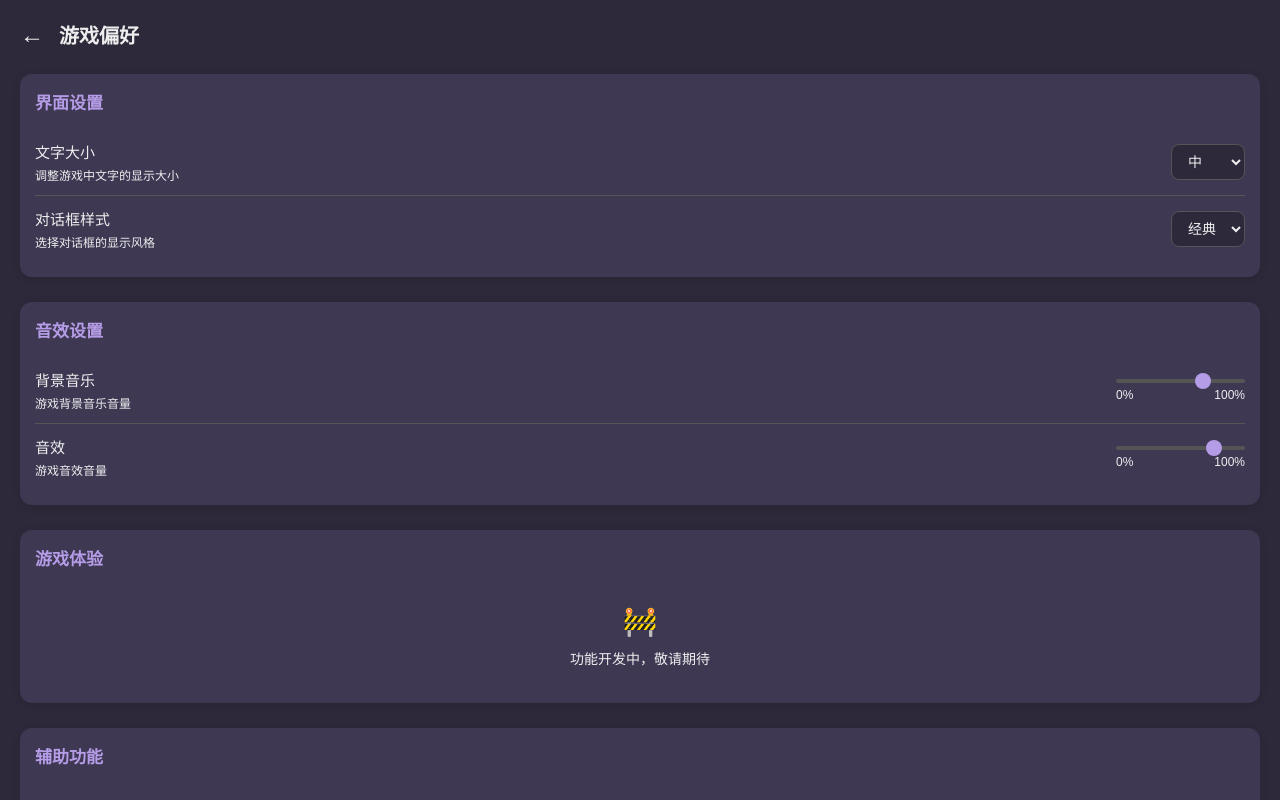
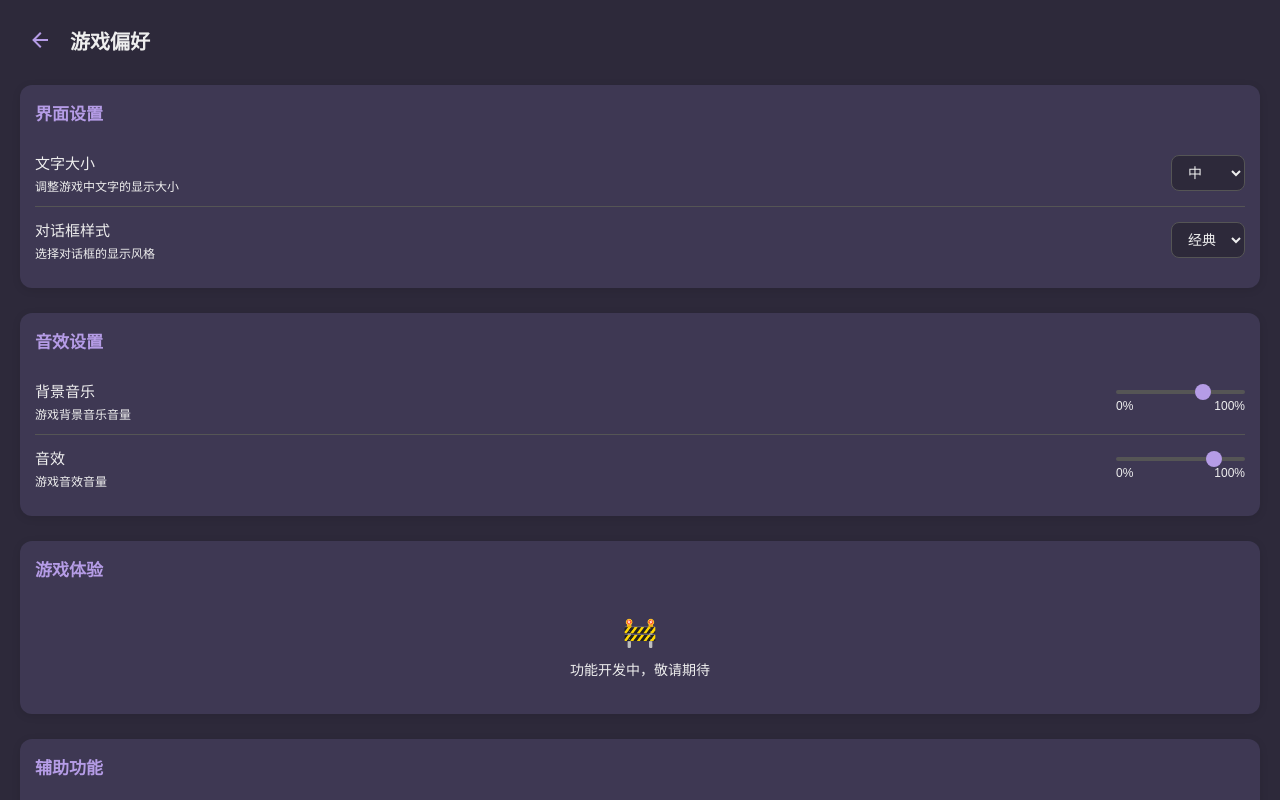
Before and after one commit to goldthinking/solorpg-proto, a Vue app: page /game-preferences in a window 1280 px wide. Shown: the top 800 px of the page. Built offline with nearby package versions, Linux system fonts and the light colour scheme.

Commit message:
refactor: 优化返回按钮图标样式；暂时固定返回到profile界面

```diff
--- a/src/views/GamePreferencesView.vue
+++ b/src/views/GamePreferencesView.vue
@@ -2,7 +2,11 @@
   <div class="game-preferences">
     <div class="header">
       <div class="back-button" @click="goBack">
-        <span class="back-icon">←</span>
+        <svg class="back-icon" viewBox="0 0 24 24">
+          <path
+            d="M20,11V13H8L13.5,18.5L12.08,19.92L4.16,12L12.08,4.08L13.5,5.5L8,11H20Z"
+          />
+        </svg>
       </div>
       <h1>游戏偏好</h1>
     </div>
@@ -110,7 +114,9 @@
       </div>
 
       <div class="reset-container">
-        <button class="reset-button" @click="resetPreferences">恢复默认设置</button>
+        <button class="reset-button" @click="resetPreferences">
+          恢复默认设置
+        </button>
       </div>
     </div>
   </div>
@@ -128,42 +134,44 @@ export default {
 
         // 音效设置
         bgmVolume: 70,
-        sfxVolume: 80
-      }
+        sfxVolume: 80,
+      },
     };
   },
   created() {
     // 从本地存储加载设置
-    const savedPreferences = localStorage.getItem('gamePreferences');
+    const savedPreferences = localStorage.getItem("gamePreferences");
     if (savedPreferences) {
       this.preferences = JSON.parse(savedPreferences);
     }
   },
   methods: {
     goBack() {
-      this.$router.go(-1);
+      //   this.$router.go(-1);
+      // 直接导航到profile路由
+      this.$router.push("/profile");
     },
     resetPreferences() {
       this.preferences = {
         textSize: "medium",
         dialogStyle: "classic",
         bgmVolume: 70,
-        sfxVolume: 80
+        sfxVolume: 80,
       };
       this.savePreferences();
     },
     savePreferences() {
-      localStorage.setItem('gamePreferences', JSON.stringify(this.preferences));
-    }
+      localStorage.setItem("gamePreferences", JSON.stringify(this.preferences));
+    },
   },
   watch: {
     preferences: {
       handler() {
         this.savePreferences();
       },
-      deep: true
-    }
-  }
+      deep: true,
+    },
+  },
 };
 </script>
 
@@ -182,12 +190,25 @@ export default {
 }
 
 .back-button {
-  margin-right: 15px;
+  width: 40px;
+  height: 40px;
+  display: flex;
+  align-items: center;
+  justify-content: center;
+  margin-right: 10px;
   cursor: pointer;
+  border-radius: 50%;
+  transition: background-color 0.2s;
+}
+
+.back-button:hover {
+  background-color: rgba(0, 0, 0, 0.05);
 }
 
 .back-icon {
-  font-size: 24px;
+  width: 24px;
+  height: 24px;
+  fill: var(--accent-light);
 }
 
 .header h1 {
```
